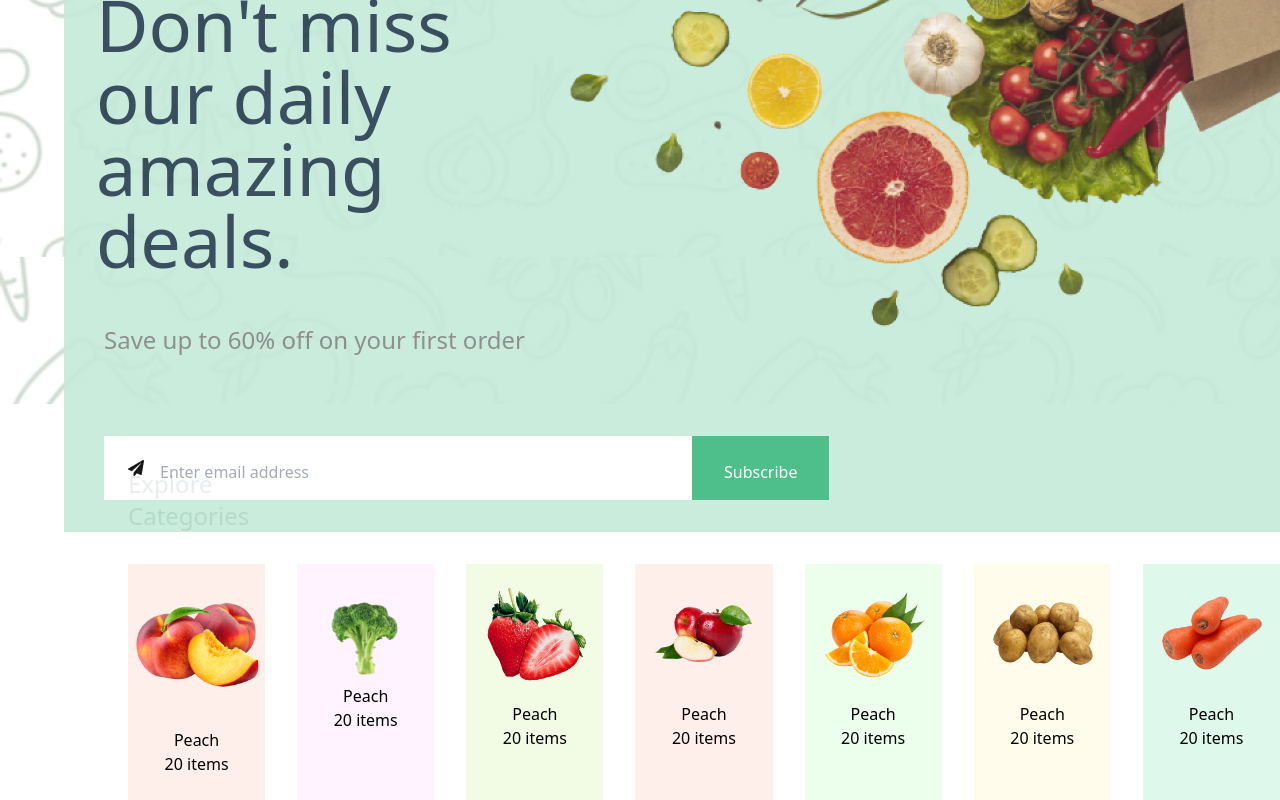
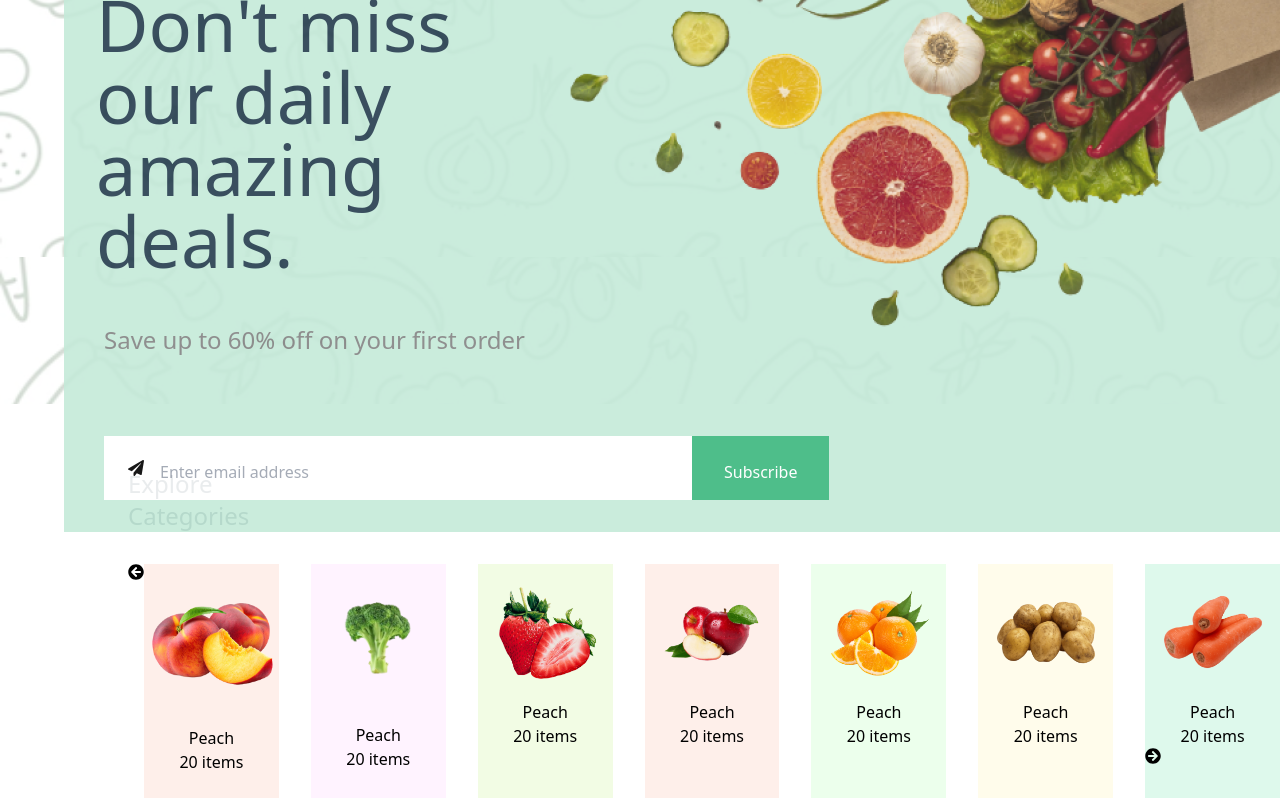
Before and after one commit to Divine-20/Instafarm, a React (Vite) app: page / in a window 1280 px wide. Shown: the part 493-1293 px from the top of the page. Built offline with nearby package versions, Linux system fonts and the light colour scheme.

Commit message:
added icons for sliding

```diff
--- a/src/components/categories.jsx
+++ b/src/components/categories.jsx
@@ -1,4 +1,6 @@
 import React from 'react'
+import { FaArrowCircleLeft,FaArrowCircleRight } from 'react-icons/fa'
+
 import peaches from '../images/peaches.png'
 import cabbage from '../images/cabbage.png'
 import strawberry from '../images/strawberry.png'
@@ -14,6 +16,7 @@ function Categories() {
             <h1 className='text-2xl text-[#253D4E] pl-32 pt-16'>Explore Categories</h1>
         </div>
         <div className='flex ml-32 mt-8'>
+            <i><FaArrowCircleLeft /></i>
             <div className='auto pb-6 w-52 bg-[#FEEFEA] '>
               <img src={peaches} alt="peaches" className='mt-8' />
               <h1 className='text-center pt-10 '>Peach</h1>
@@ -21,7 +24,7 @@ function Categories() {
             </div>
             <div className='auto pb-6 w-52 bg-[#FFF3FF] ml-8'>
             <img src={cabbage} alt="cabbage" className='mt-8' />
-            <h1 className='text-center placeholder-violet-100 '>Peach</h1>
+            <h1 className='text-center placeholder-violet-100 pt-10 '>Peach</h1>
               <p className='text-center'>20 items</p>
             </div>
             <div className='auto pb-6 w-52 bg-[#F2FCE4] ml-8'>
@@ -48,6 +51,7 @@ function Categories() {
             <img src={carrots} alt="carrots" />
             <h1 className='text-center '>Peach</h1>
               <p className='text-center'>20 items</p>
+              <i><FaArrowCircleRight /></i>
             </div>
         </div>
     </div>
```
